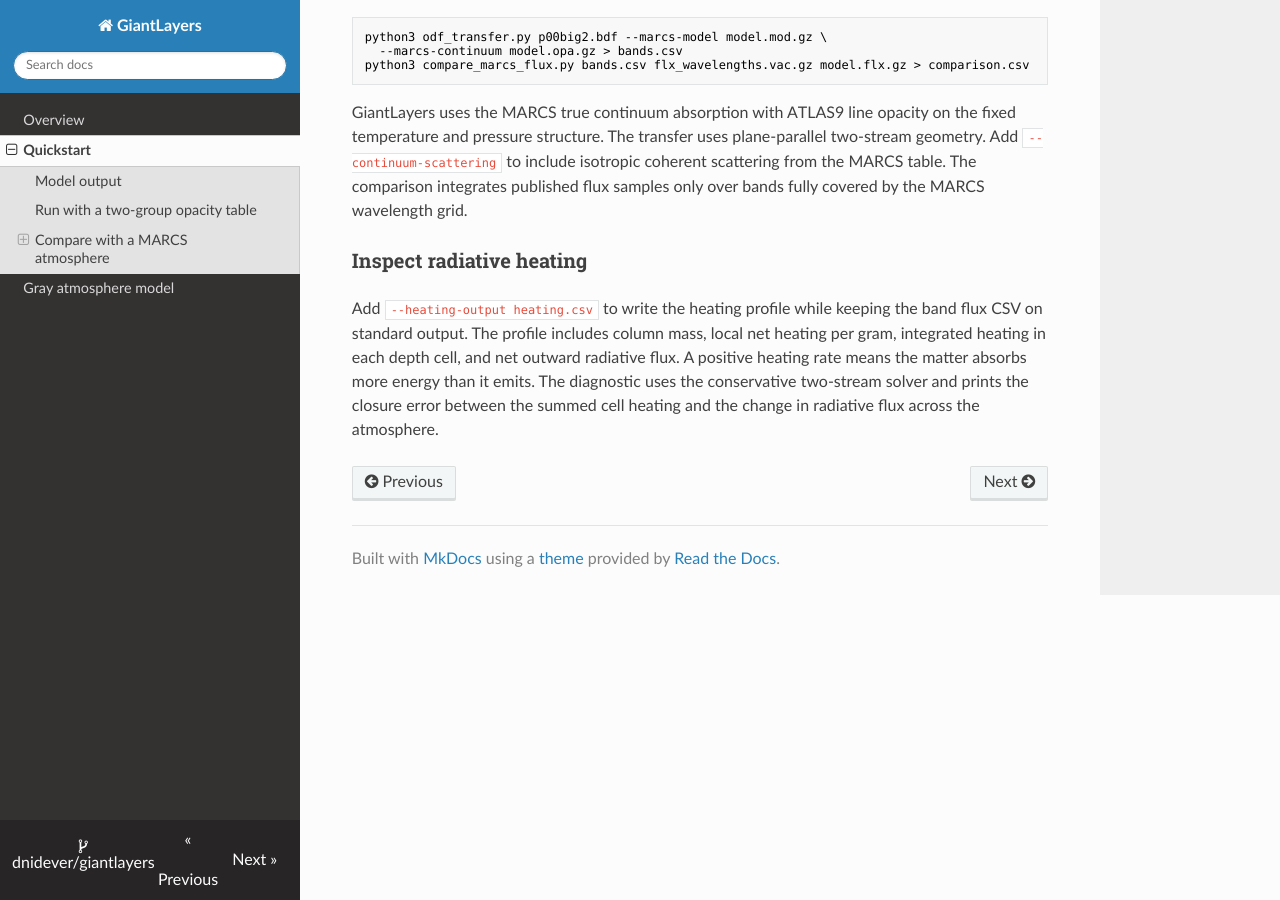
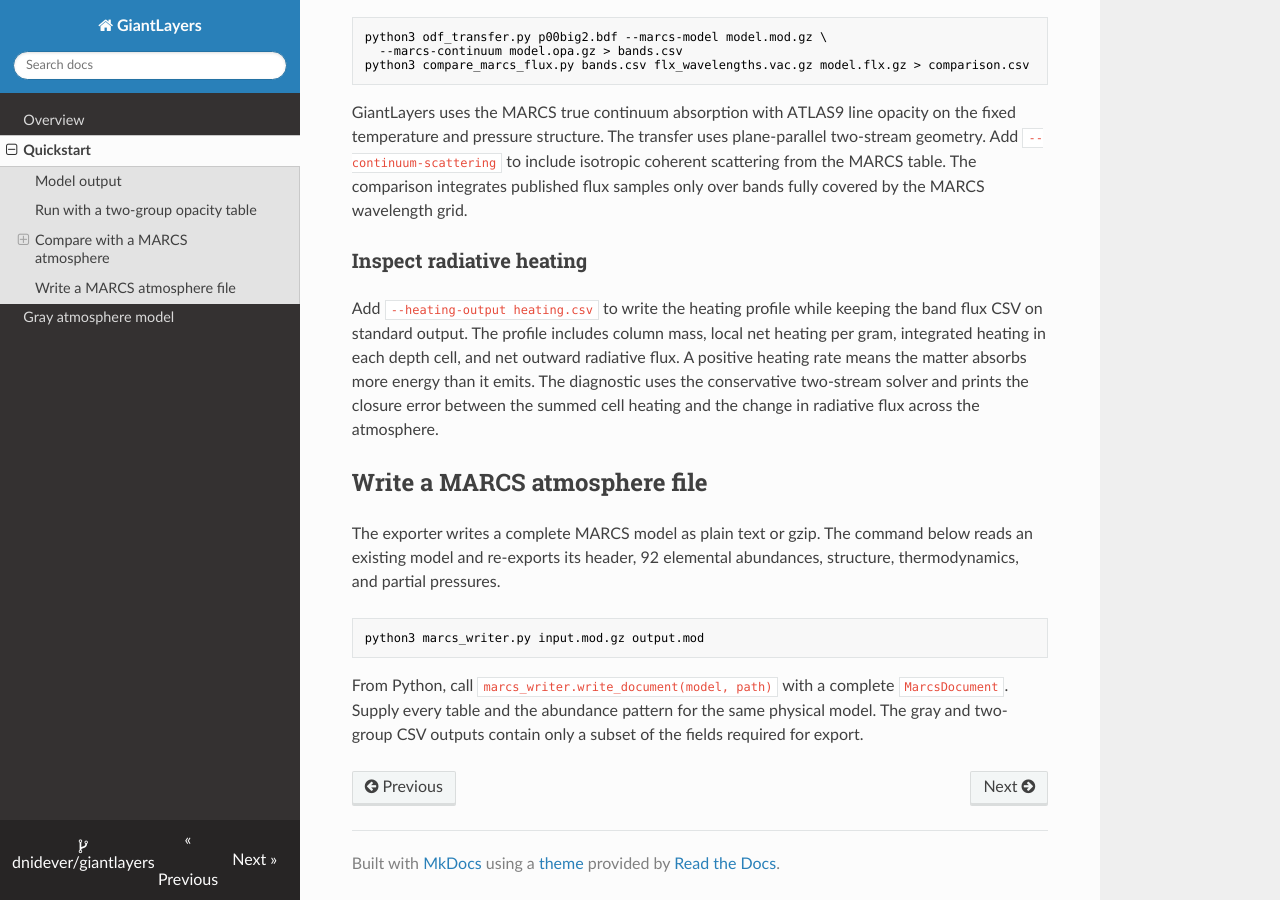
Before and after one commit to dnidever/giantlayers, an MkDocs documentation site: the page built from docs/quickstart.md, in a window 1280 px wide and 900 px high, scrolled down 1505 px. Built offline with MkDocs 1.6.1, drawn with Linux system fonts in a browser that asks for light colours; nearby versions of some CDN libraries.

Commit message:
Document MARCS atmosphere export

````diff
--- a/docs/quickstart.md
+++ b/docs/quickstart.md
@@ -60,3 +60,13 @@ GiantLayers uses the MARCS true continuum absorption with ATLAS9 line opacity on
 ### Inspect radiative heating
 
 Add `--heating-output heating.csv` to write the heating profile while keeping the band flux CSV on standard output. The profile includes column mass, local net heating per gram, integrated heating in each depth cell, and net outward radiative flux. A positive heating rate means the matter absorbs more energy than it emits. The diagnostic uses the conservative two-stream solver and prints the closure error between the summed cell heating and the change in radiative flux across the atmosphere.
+
+## Write a MARCS atmosphere file
+
+The exporter writes a complete MARCS model as plain text or gzip. The command below reads an existing model and re-exports its header, 92 elemental abundances, structure, thermodynamics, and partial pressures.
+
+```sh
+python3 marcs_writer.py input.mod.gz output.mod
+```
+
+From Python, call `marcs_writer.write_document(model, path)` with a complete `MarcsDocument`. Supply every table and the abundance pattern for the same physical model. The gray and two-group CSV outputs contain only a subset of the fields required for export.
````
